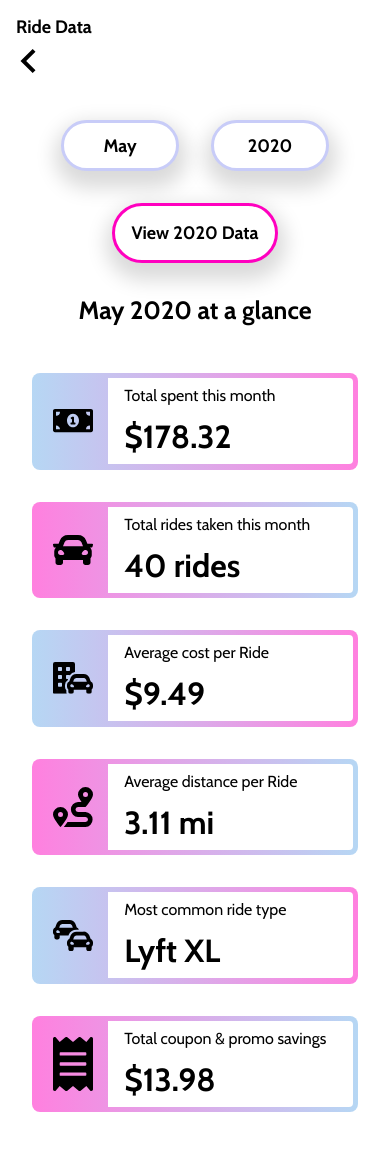
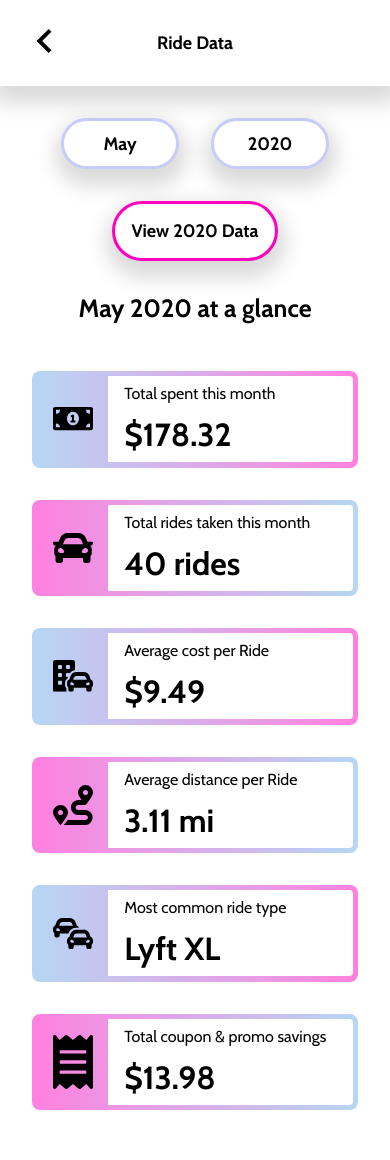
Before and after one commit to 111yp/jervo-jawns, a PHP site: page /prototype-ride-data.html in a window 390 px wide. After the commit the page ends 1110 px from the top, so only its background shows below. Run offline with PHP 8.4, Linux system fonts and the light colour scheme.

Commit message:
:wrench: Fixed Nav
-Fixed html and css for nav
-Added main section in html
-Added responsive JS to apply top padding to main equal to whatever the height of the nav is

```diff
--- a/assets/css/prototype-pages.css
+++ b/assets/css/prototype-pages.css
@@ -13,27 +13,22 @@
 	*/
 }
 
-main
-
-.real-nav {
+nav {
 	background-color: white;
-	height: 88px;
 	width: 100%;
-	top: 0;
+	padding: 2rem 0;
 	position: fixed;
 	display: flex;
-	align-items: flex-end;
+	top: 0;
+	left: 0;
+	align-items: center;
+	justify-content: center;
 	box-shadow: 1px 10px 20px 7px rgba(0, 0, 0, 0.15);
 }
 
-nav {
-	height: 88px;
-	width: 100%;
-}
-
 .back-btn {
-	position: fixed;
-    top: 33px;
+    position: absolute;
+    left: 2rem;
 }
 
 .container {
@@ -80,15 +75,6 @@ nav {
 	background-color: #FFE5FD;
 	color: #FF00BF;
 	transition: all .2s ease-in-out;
-}
-
-nav img {
-	padding: 1rem;
-}
-
-nav h1 {
-	padding: 1rem;
-	margin: 0 auto;
 }
 
 h1 {
--- a/assets/js/main.js
+++ b/assets/js/main.js
@@ -1,16 +1,17 @@
-$(document).ready(function(){
-    $("button").click(function(){
-        $("#menu").slideToggle("slow");
-        //OLD HAMBURGER MENU
-        /*
-        if ($("#menu-img").attr('src') == 'assets/svg/hamburger.svg')
-        {
-            $("#menu-img").attr('src', 'assets/svg/cancel.svg');
-        }
-        else
-        {
-            $("#menu-img").attr('src', 'assets/svg/hamburger.svg');
-        }
-        */
-    });
-  });
+// Set top padding to main based on nav height
+
+const nav = document.querySelector('nav');
+const main = document.querySelector('main');
+
+window.onresize = responsivenessCheck;
+window.onload = initCheck;
+
+function initCheck() {
+    responsivenessCheck();
+    window.scrollTo(0, 0);
+}
+
+function responsivenessCheck() {
+    var x = nav.clientHeight;
+    main.style.paddingTop = x+'px';
+}
--- a/prototype-ride-data.html
+++ b/prototype-ride-data.html
@@ -9,12 +9,11 @@
    </head>
 
    <body>
-      <nav class="real-nav">
+      <nav>
          <a class="back-btn" href="prototype-ride-history.html"><img src="assets/svg/back.svg"></a>
          <h1>Ride Data</h1>
       </nav>
-      <!-- <nav></nav> -->
-
+      <main>
          <div class="container">
             <div class="dropdown">
                <h1>May</h1>
@@ -88,6 +87,7 @@
                </div>
             </div>
          </div>
-
+      </main>
    </body>
+   <script src="assets/js/main.js"></script>
 </html>
```
Also changed, not shown: prototype-data-graphs.html (+4 -6 lines). Lines whose indentation alone changed are shown as unchanged.
